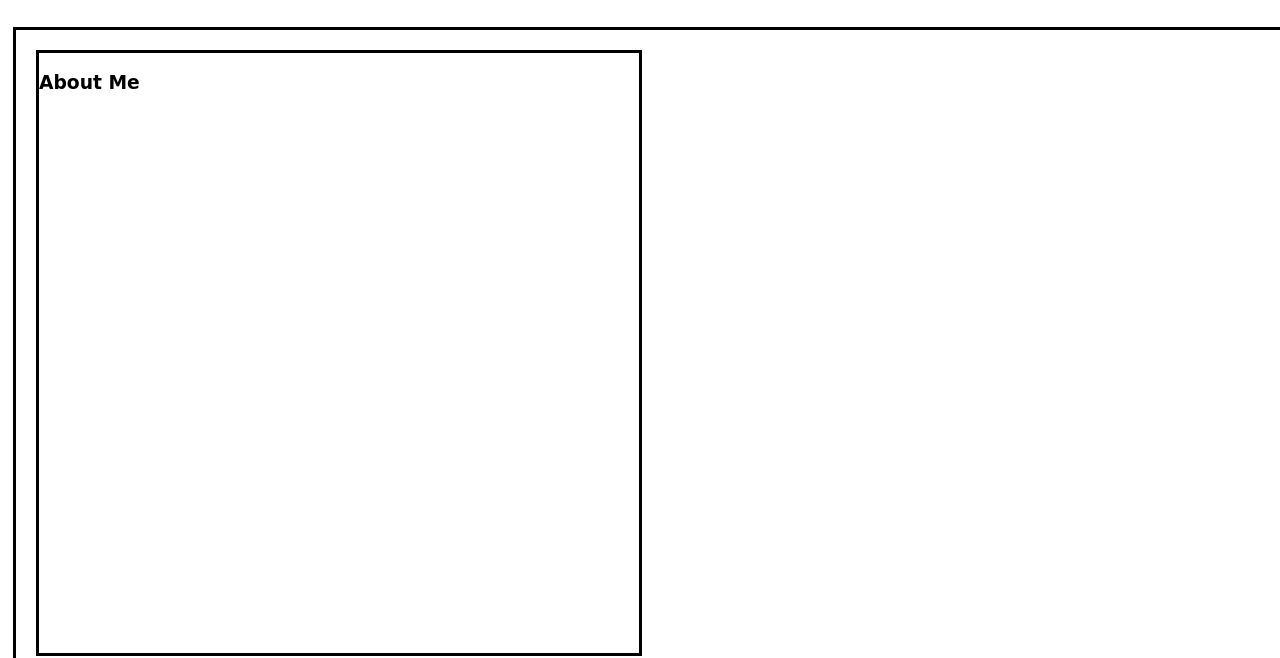
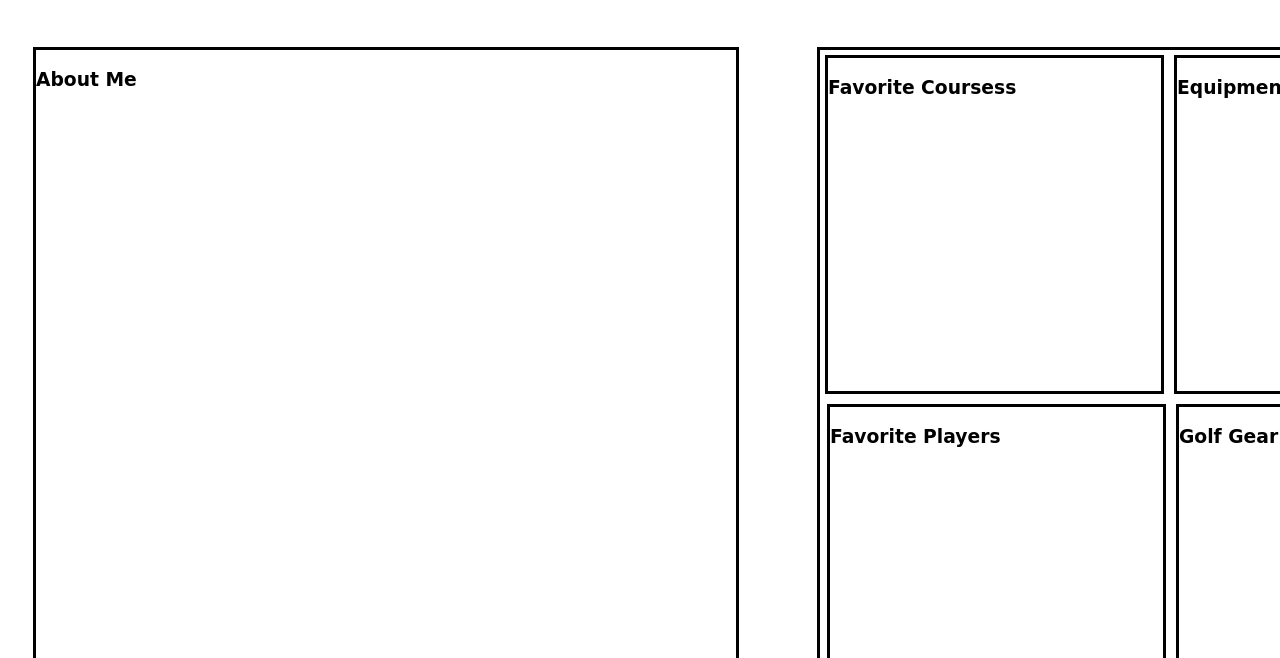
Before and after one commit to austinc203/austinc203.github.io, a plain HTML site: page unit-3/index.html in a window 1280 px wide. Shown: the part 214-872 px from the top of the page. Drawn offline with Linux system fonts and the light colour scheme.

Commit message:
Unit 3 Edits

```diff
--- a/unit-3/css/style.css
+++ b/unit-3/css/style.css
@@ -6,8 +6,8 @@ body {
 }
 
 div {
-  width: 250px;
-  height: 250px;
+  width: 333px;
+  height: 333px;
   margin: 5px;
   border: 3px solid black;
 }
@@ -15,11 +15,34 @@ div {
   width: 1500px;
   height: 700px;
   padding:15px;
+  border: 0px;
+}
+
+#fav {
+  float: left;
+}
+
+#equip{
+  float: left;
+}
+
+#gear {
+  float: right;
+}
+#players {
+  float: right;
 }
 
 #about {
-  width: 600px;
-  height: 600px;
+  width: 700px;
+  height: 700px;
+  float: left;
+}
+
+#other {
+  width: 700px;
+  height: 700px;
+  float: right;
 }
 
 h1{
@@ -30,3 +53,7 @@ p {
   text-align: center;
   font-size: 30px;
 }
+
+h3 {
+  font-weight: bold;
+}
--- a/unit-3/index.html
+++ b/unit-3/index.html
@@ -11,6 +11,7 @@
               <div id="about">
                 <h3>About Me</h3>
               </div>
+              <div id="other">
                   <div id="fav">
                     <h3>Favorite Coursess</h3>
                   </div>
@@ -24,6 +25,7 @@
                     <h3>Favorite Players</h3>
                   </div>
               </div>
+        </div>
 
 </body>
 </html>
```
Also changed, not shown: 1 other file. Lines whose indentation alone changed are shown as unchanged.
